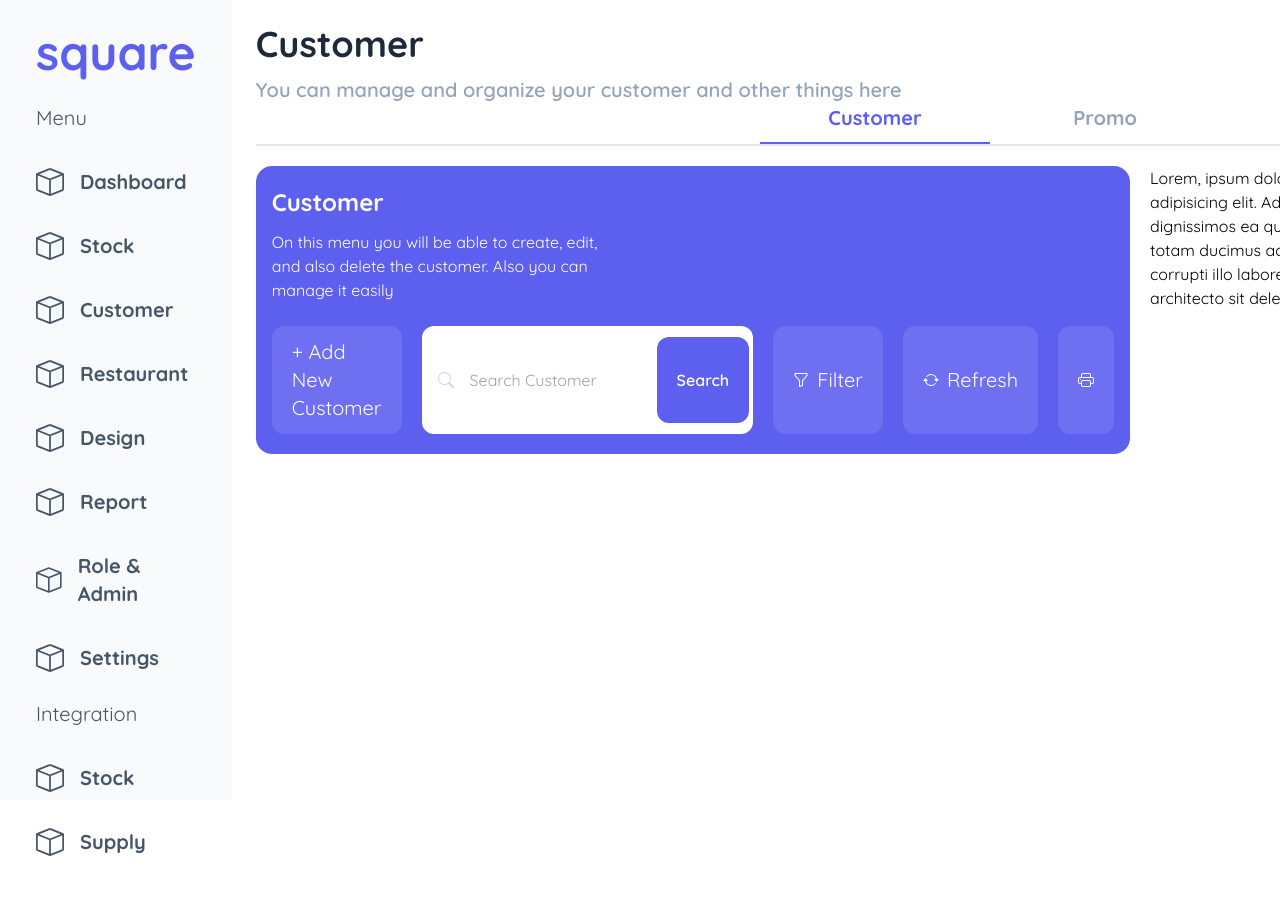
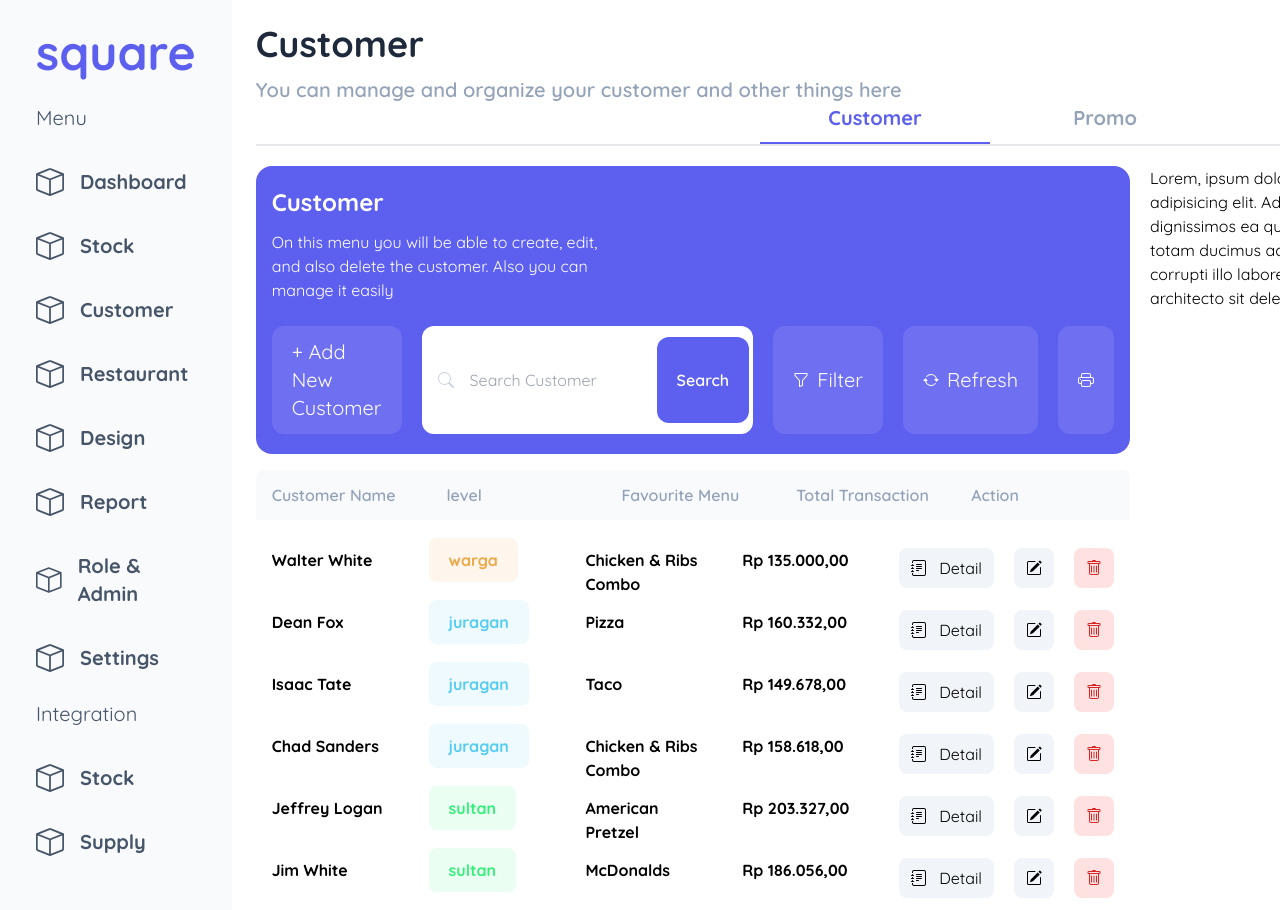
Before and after one commit to andikaraditya/rekadigi-test, a React (Vite) app: page / in a window 1280 px wide. Shown: the top 910 px of the page. Before the commit the page ends 856 px from the top, so only its background shows below. Built offline with nearby package versions, Linux system fonts and the light colour scheme.

Commit message:
add table component to main content

```diff
--- a/src/App.css
+++ b/src/App.css
@@ -6,4 +6,24 @@
     .banner-item {
         @apply px-5 py-3 text-xl text-white bg-white bg-opacity-10 rounded-xl flex items-center gap-2 hover:cursor-pointer
     }
+
+    .table-head {
+        @apply flex-1 flex text-center text-slate-400 font-semibold px-4
+    }
+
+    .warga {
+        @apply text-[#EEA849] bg-[#EEA849] bg-opacity-10 py-3 px-5 rounded-lg
+    }
+    .juragan {
+        @apply text-[#56CCF2] bg-[#56CCF2] bg-opacity-10 py-3 px-5 rounded-lg
+    }
+    .sultan {
+        @apply text-[#38EF7D] bg-[#38EF7D] bg-opacity-10 py-3 px-5 rounded-lg
+    }
+    .konglomerat {
+        @apply text-[#E100FF] bg-[#E100FF] bg-opacity-10 py-3 px-5 rounded-lg
+    }
+    .action-button {
+        @apply flex bg-opacity-50 h-[40px] px-3 text-center rounded-lg gap-3 hover:cursor-pointer
+    }
 }
--- a/src/components/MainContent.jsx
+++ b/src/components/MainContent.jsx
@@ -1,10 +1,92 @@
 import React from "react"
 import Banner from "./Banner"
+import TableRow from "./TableRow"
+const data = [
+    {
+        name: "Walter White",
+        level: "warga",
+        favoriteMenu: "Chicken & Ribs Combo",
+        totalTransaction: 135000
+    },
+    {
+        name: "Dean Fox",
+        level: "juragan",
+        favoriteMenu: "Pizza",
+        totalTransaction: 160332
+    },
+    {
+        name: "Isaac Tate",
+        level: "juragan",
+        favoriteMenu: "Taco",
+        totalTransaction: 149678
+    },
+    {
+        name: "Chad Sanders",
+        level: "juragan",
+        favoriteMenu: "Chicken & Ribs Combo",
+        totalTransaction: 158618
+    },
+    {
+        name: "Jeffrey Logan",
+        level: "sultan",
+        favoriteMenu: "American Pretzel",
+        totalTransaction: 203327
+    },
+    {
+        name: "Jim White",
+        level: "sultan",
+        favoriteMenu: "McDonalds",
+        totalTransaction: 186056
+    },
+    {
+        name: "Douglas Norman",
+        level: "sultan",
+        favoriteMenu: "Schwarma",
+        totalTransaction: 153827
+    },
+    {
+        name: "Flora Garza",
+        level: "konglomerat",
+        favoriteMenu: "Chicken & Ribs Combo",
+        totalTransaction: 141555
+    },
+    {
+        name: "Josie Hall",
+        level: "konglomerat",
+        favoriteMenu: "Chicken & Ribs Combo",
+        totalTransaction: 125949
+    },
+]
 
 function MainContent() {
     return (
         <div className="flex-1">
             <Banner/>
+            <div className="flex flex-col mt-4 gap-3">
+                <div className="flex bg-slate-100 bg-opacity-50 h-[50px] rounded-t-lg mb-4">
+                    <div className="table-head">
+                        <p className="my-auto">Customer Name</p>
+                    </div>
+                    <div className="table-head">
+                        <p className="my-auto">level</p>
+                    </div>
+                    <div className="table-head">
+                        <p className="my-auto">Favourite Menu</p>
+                    </div>
+                    <div className="table-head">
+                        <p className="my-auto">Total Transaction</p>
+                    </div>
+                    <div className="table-head">
+                        <p className="my-auto">Action</p>
+                    </div>
+                </div>
+                {data.map((el, index) => {
+                    return <TableRow
+                    key={index}
+                    item={el}
+                    />
+                })}
+            </div>
         </div>
     )
 }
--- a/src/components/Sidebar.jsx
+++ b/src/components/Sidebar.jsx
@@ -18,7 +18,7 @@ const items2 = [
 
 function Sidebar() {
     return (
-        <nav className="bg-slate-50 w-[300px] px-9 pt-7 flex flex-col h-[100vh]">
+        <nav className="bg-slate-50 w-[300px] px-9 pt-7 flex flex-col min-h-[100vh]">
             <p className="text-primary text-5xl font-bold text-center">square</p>
             <p className="text-slate-600 text-xl mt-7">Menu</p>
             {items1.map((el, index) => {
--- /dev/null
+++ b/src/components/TableRow.jsx
@@ -0,0 +1,74 @@
+import React from "react"
+/*
+warga = #EEA849
+juragan = #56CCF2
+sultan = #38EF7D
+konglomerat = #E100FF
+*/
+
+function TableRow({ item }) {
+    return (
+        <div className="flex min-h-[50px]">
+            <div className="flex-1 px-4 font-bold">{item.name}</div>
+            <div className="flex-1 px-4 font-bold">
+                <span className={item.level}>{item.level}</span>
+            </div>
+            <div className="flex-1 px-4 font-bold">{item.favoriteMenu}</div>
+            <div className="flex-1 px-4 font-bold">
+                {item.totalTransaction.toLocaleString("id-ID", {
+                    style: "currency",
+                    currency: "IDR",
+
+                })}
+            </div>
+            <div className="flex-1 px-4 flex gap-5">
+                <div className="bg-slate-100 action-button">
+                    <svg
+                        xmlns="http://www.w3.org/2000/svg"
+                        width="16"
+                        height="16"
+                        fill="currentColor"
+                        viewBox="0 0 16 16"
+                        className="m-auto"
+                    >
+                        <path d="M5 10.5a.5.5 0 0 1 .5-.5h2a.5.5 0 0 1 0 1h-2a.5.5 0 0 1-.5-.5m0-2a.5.5 0 0 1 .5-.5h5a.5.5 0 0 1 0 1h-5a.5.5 0 0 1-.5-.5m0-2a.5.5 0 0 1 .5-.5h5a.5.5 0 0 1 0 1h-5a.5.5 0 0 1-.5-.5m0-2a.5.5 0 0 1 .5-.5h5a.5.5 0 0 1 0 1h-5a.5.5 0 0 1-.5-.5" />
+                        <path d="M3 0h10a2 2 0 0 1 2 2v12a2 2 0 0 1-2 2H3a2 2 0 0 1-2-2v-1h1v1a1 1 0 0 0 1 1h10a1 1 0 0 0 1-1V2a1 1 0 0 0-1-1H3a1 1 0 0 0-1 1v1H1V2a2 2 0 0 1 2-2" />
+                        <path d="M1 5v-.5a.5.5 0 0 1 1 0V5h.5a.5.5 0 0 1 0 1h-2a.5.5 0 0 1 0-1zm0 3v-.5a.5.5 0 0 1 1 0V8h.5a.5.5 0 0 1 0 1h-2a.5.5 0 0 1 0-1zm0 3v-.5a.5.5 0 0 1 1 0v.5h.5a.5.5 0 0 1 0 1h-2a.5.5 0 0 1 0-1z" />
+                    </svg>
+                    <p className="m-auto">Detail</p>
+                </div>
+                <div className="bg-slate-100 action-button">
+                    <svg
+                        xmlns="http://www.w3.org/2000/svg"
+                        width="16"
+                        height="16"
+                        fill="currentColor"
+                        className="m-auto"
+                        viewBox="0 0 16 16"
+                    >
+                        <path d="M15.502 1.94a.5.5 0 0 1 0 .706L14.459 3.69l-2-2L13.502.646a.5.5 0 0 1 .707 0l1.293 1.293zm-1.75 2.456-2-2L4.939 9.21a.5.5 0 0 0-.121.196l-.805 2.414a.25.25 0 0 0 .316.316l2.414-.805a.5.5 0 0 0 .196-.12l6.813-6.814z" />
+                        <path
+                            fill-rule="evenodd"
+                            d="M1 13.5A1.5 1.5 0 0 0 2.5 15h11a1.5 1.5 0 0 0 1.5-1.5v-6a.5.5 0 0 0-1 0v6a.5.5 0 0 1-.5.5h-11a.5.5 0 0 1-.5-.5v-11a.5.5 0 0 1 .5-.5H9a.5.5 0 0 0 0-1H2.5A1.5 1.5 0 0 0 1 2.5z"
+                        />
+                    </svg>
+                </div>
+                <div className="bg-red-100 text-red-600 action-button">
+                    <svg
+                        xmlns="http://www.w3.org/2000/svg"
+                        width="16"
+                        height="16"
+                        fill="currentColor"
+                        className="m-auto"
+                        viewBox="0 0 16 16"
+                    >
+                        <path d="M5.5 5.5A.5.5 0 0 1 6 6v6a.5.5 0 0 1-1 0V6a.5.5 0 0 1 .5-.5m2.5 0a.5.5 0 0 1 .5.5v6a.5.5 0 0 1-1 0V6a.5.5 0 0 1 .5-.5m3 .5a.5.5 0 0 0-1 0v6a.5.5 0 0 0 1 0z" />
+                        <path d="M14.5 3a1 1 0 0 1-1 1H13v9a2 2 0 0 1-2 2H5a2 2 0 0 1-2-2V4h-.5a1 1 0 0 1-1-1V2a1 1 0 0 1 1-1H6a1 1 0 0 1 1-1h2a1 1 0 0 1 1 1h3.5a1 1 0 0 1 1 1zM4.118 4 4 4.059V13a1 1 0 0 0 1 1h6a1 1 0 0 0 1-1V4.059L11.882 4zM2.5 3h11V2h-11z" />
+                    </svg>
+                </div>
+            </div>
+        </div>
+    )
+}
+
+export default TableRow
```
